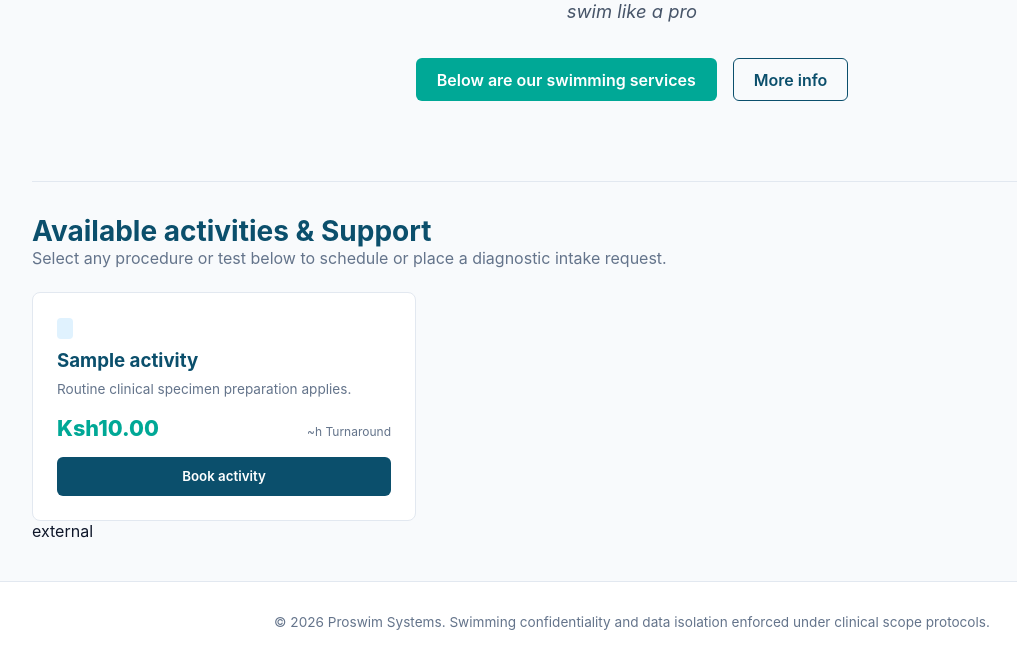
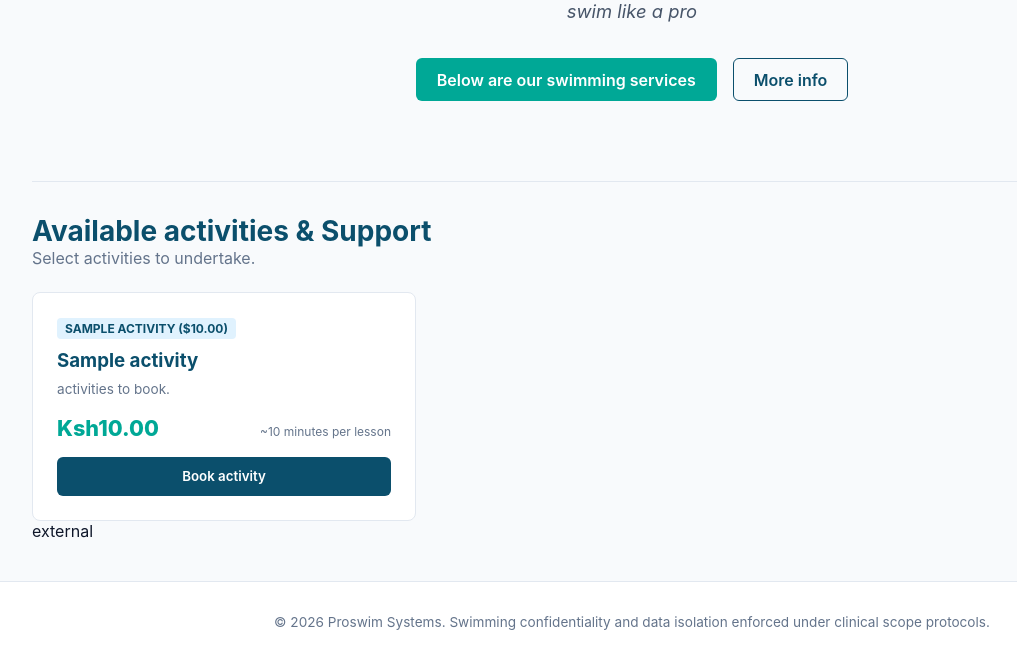
Before and after one commit to ronjoy18/proswim, a Django app: page / in a window 1280 px wide. Shown: the part 327-989 px from the top of the page, without its empty margins (8-1025 px from the left). Run offline with Django 5.2, Linux system fonts and the light colour scheme; tables that the repository leaves empty hold one stand-in row (values such as "Sample post").

Commit message:
dashboard modification

```diff
--- a/templates/index.html
+++ b/templates/index.html
@@ -23,7 +23,7 @@
   <div style="display: flex; justify-content: space-between; align-items: flex-end; margin-bottom: 1.5rem;">
     <div>
       <h2 style="font-size: 1.75rem; color: var(--primary-deep);">Available activities & Support</h2>
-      <p style="color: #64748B;">Select any procedure or test below to schedule or place a diagnostic intake request.</p>
+      <p style="color: #64748B;">Select activities to undertake.</p>
     </div>
   </div>
 
@@ -32,11 +32,11 @@
     <div class="card">
       <div>
         <span style="font-size: 0.75rem; font-weight: 700; text-transform: uppercase; background: #E0F2FE; color: var(--primary-deep); padding: 0.2rem 0.5rem; border-radius: 4px;">
-          {{ activity.category.get_category_type_display }}
+          {{ activity}}
         </span>
         <h3 style="margin-top: 0.75rem; color: var(--primary-deep);">{{ activity.name }}</h3>
         <p style="font-size: 0.85rem; color: #64748B; margin: 0.5rem 0 1rem 0; line-height: 1.4;">
-          {{ activity.preparation_instructions|default:"Routine clinical specimen preparation applies." }}
+          {{ activity.preparation_instructions|default:"activities to book." }}
         </p>
       </div>
       <div>
@@ -45,7 +45,7 @@
           Ksh{{ activity.price }}
           </span>
           <span style="font-size: 0.75rem; color: #64748B;">
-            ~{{ activity.turnaround_time_hours }}h Turnaround
+            ~{{ activity.duration_minutes }} minutes per lesson
           </span>
         </div>
         <button onclick="handleActivitySelection('{{ activity.id }}', '{{ activity.name|escapejs }}', '{{ activity.price }}')" class="clinical-btn btn-primary" style="width: 100%;">
@@ -54,7 +54,7 @@
       </div>
     </div>
     {% empty %}
-    <p style="color: #64748B;">No activities currently configured in the database.</p>
+    <p style="color: #64748B;">Activities unavailable, pls contact proswim.</p>
     {% endfor %}
   </div>
 </section>
```
